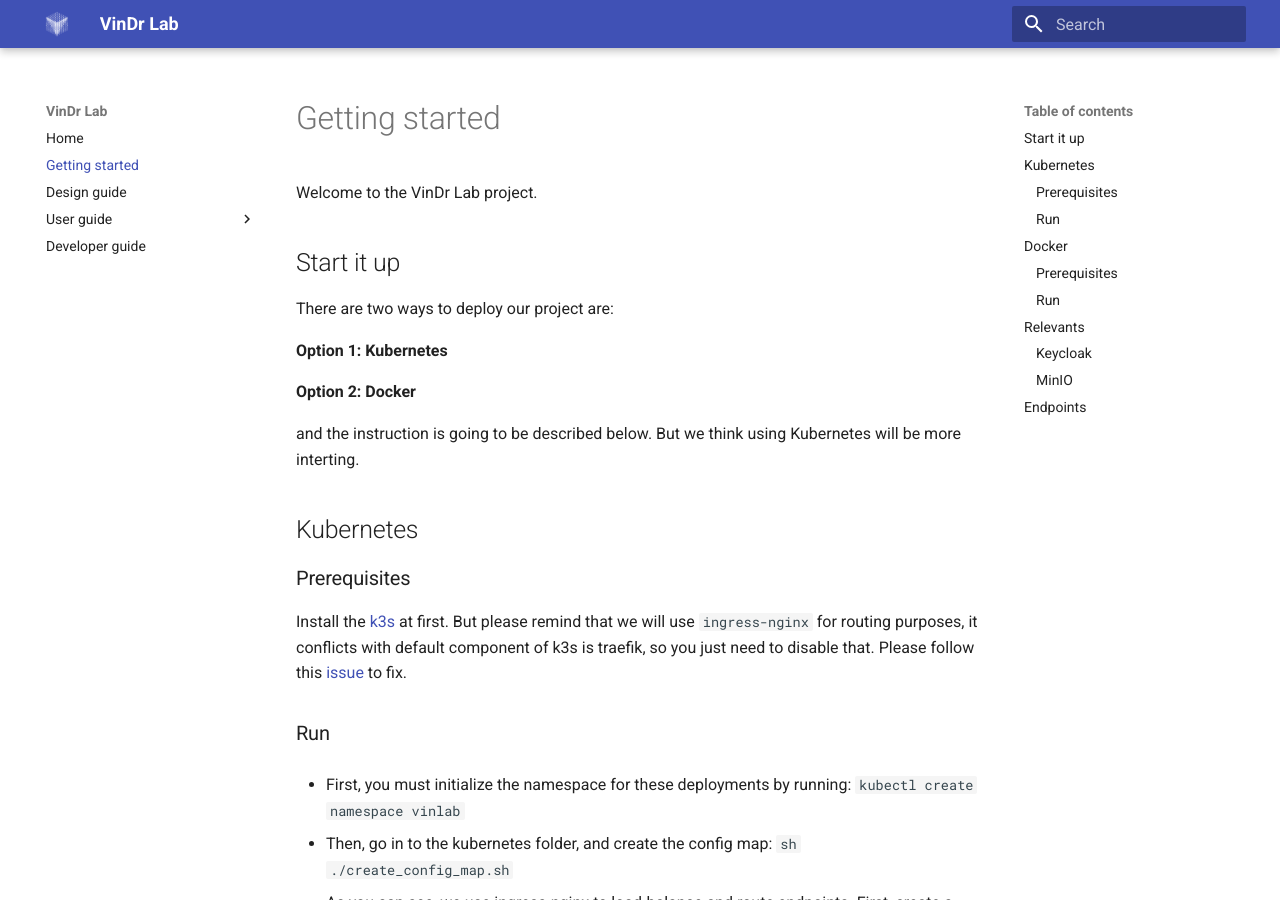
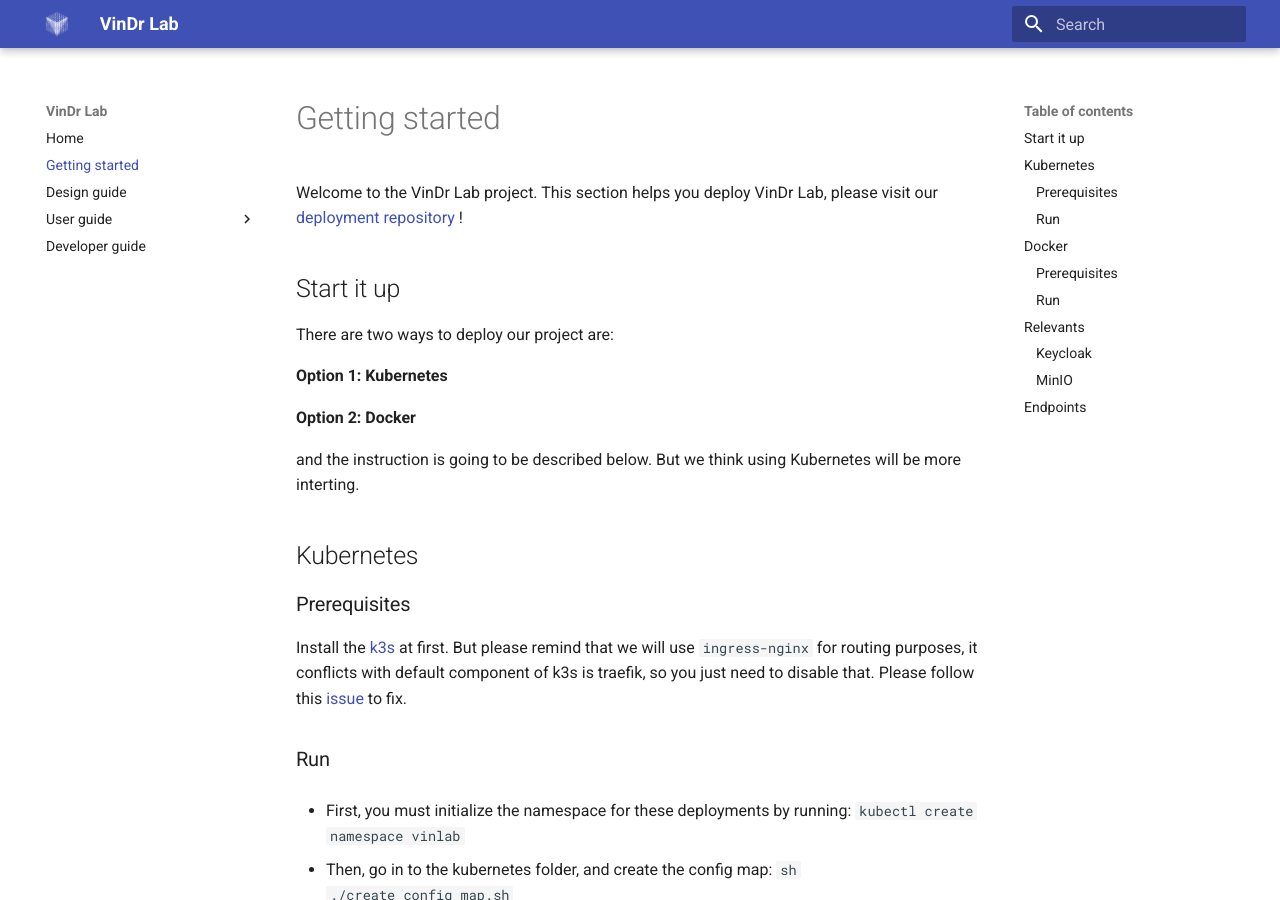
Before and after one commit to vinbigdata-medical/vindr-lab, an MkDocs documentation site: the page built from docs/getting-started.md, in a window 1280 px wide and 900 px high. Built offline with MkDocs 1.6.1 and Material for MkDocs 9.7.7, drawn with Linux system fonts in a browser that asks for light colours.

Commit message:
Modify documentation

```diff
--- a/docs/getting-started.md
+++ b/docs/getting-started.md
@@ -1,6 +1,6 @@
 # Getting started
 
-Welcome to the VinDr Lab project.
+Welcome to the VinDr Lab project. This section helps you deploy VinDr Lab, please visit our [deployment repository](https://github.com/vinbigdata-medical/vindr-lab-deployment) !
 
 ## Start it up
 
```
